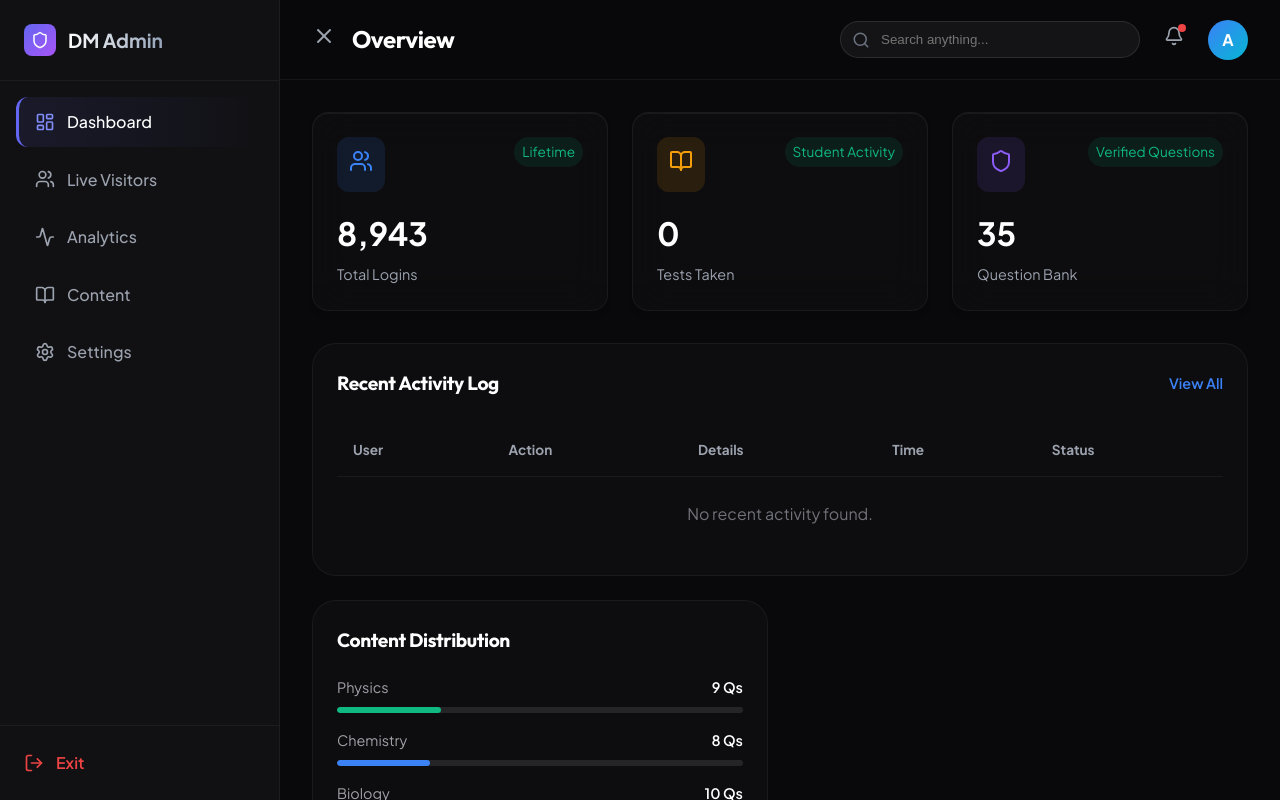
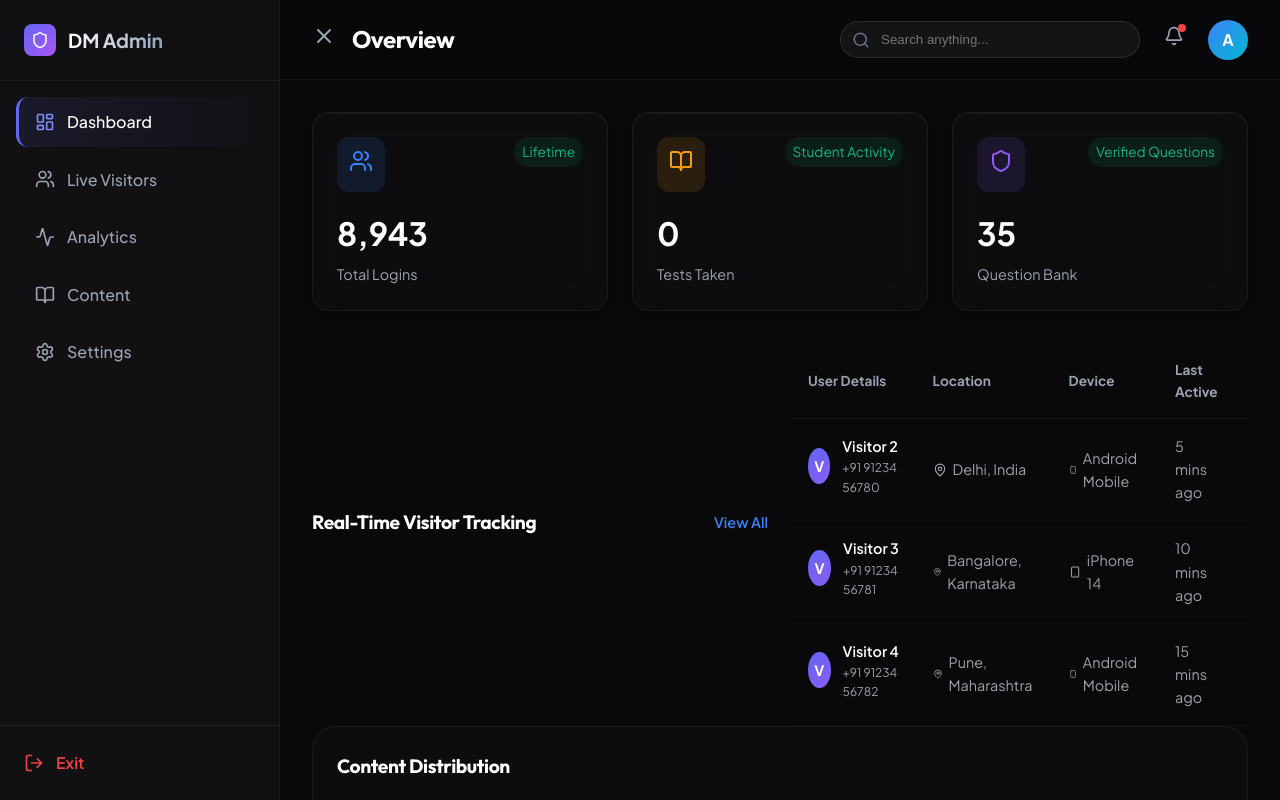
Before and after one commit to harss80/harsh-budhauliya-edtech, a React (Vite) app: page /admin in a window 1280 px wide. Built offline with nearby package versions, Linux system fonts and the light colour scheme.

Commit message:
feat: add real-time user tracking with detailed activity profile modal

```diff
--- a/src/pages/AdminDashboard.jsx
+++ b/src/pages/AdminDashboard.jsx
@@ -30,40 +30,61 @@ const getRealStats = () => {
 };
 
 // --- User Activity Aggregator ---
-const getActivityLog = () => {
+// --- User Activity Aggregator ---
+const getTrackedUsers = () => {
     const history = JSON.parse(localStorage.getItem('digimentors_test_history') || '[]');
     const currentUser = JSON.parse(localStorage.getItem('digimentors_current_user') || 'null');
 
-    const logs = [];
+    // Simulate a database of users based on local session + history
+    // in a real app, this would fetch from a backend API
+    const users = [];
 
-    // Add Login Entry if user exists
     if (currentUser) {
-        logs.push({
-            id: 'LOGIN-001',
-            user: currentUser.name || 'User',
-            action: 'Logged In',
-            details: 'Session Active',
-            time: 'Recently',
+        users.push({
+            id: 'USR-REAL-01',
+            name: currentUser.name || 'Admin User',
+            email: currentUser.email || 'admin@digimentors.in',
+            phone: currentUser.phone || '+91 98765 43210',
+            location: 'Mumbai, Maharashtra, India',
+            device: 'Windows PC (Chrome)',
+            lastActive: 'Now',
             status: 'Online',
-            type: 'auth'
+            clicks: [
+                { page: '/admin', element: 'Dashboard Tab', time: 'Just now' },
+                { page: '/dashboard', element: 'View Analysis', time: '5 mins ago' },
+                { page: '/test-player', element: 'Submit Test', time: '1 hour ago' }
+            ],
+            tests: history.map(h => ({ name: h.name, score: h.score, date: h.date }))
         });
     }
 
-    // Add recent test attempts
-    history.slice(0, 5).forEach((test, idx) => {
-        logs.push({
-            id: `TEST-${idx}`,
-            user: currentUser?.name || 'User',
-            action: 'Attempted Test',
-            details: `${test.name} - Score: ${test.score}`,
-            time: test.date || 'Unknown',
-            status: 'Completed',
-            type: 'test'
+    // Add some simulated "Other" visitors for demonstration
+    // These represent other people "currently on the site"
+    const demoLocations = [
+        'Delhi, India', 'Bangalore, Karnataka', 'Pune, Maharashtra', 'Hyderabad, Telangana'
+    ];
+
+    for (let i = 0; i < 3; i++) {
+        users.push({
+            id: `USR-DEMO-${i}`,
+            name: `Visitor ${i + 2}`,
+            email: `visitor${i + 2}@gmail.com`,
+            phone: `+91 91234 5678${i}`,
+            location: demoLocations[i % demoLocations.length],
+            device: i % 2 === 0 ? 'Android Mobile' : 'iPhone 14',
+            lastActive: `${(i + 1) * 5} mins ago`,
+            status: 'Active',
+            clicks: [
+                { page: '/courses', element: 'JEE Main Course', time: '2 mins ago' },
+                { page: '/home', element: 'Hero Banner', time: '10 mins ago' }
+            ],
+            tests: []
         });
-    });
+    }
 
-    return logs;
+    return users;
 };
+
 
 // Calculate Subject Distribution
 const getSubjectStats = () => {
@@ -80,15 +101,18 @@ const AdminDashboard = () => {
     const [activeTab, setActiveTab] = useState('dashboard');
     const [isSidebarOpen, setSidebarOpen] = useState(true);
     const [realData, setRealData] = useState(getRealStats());
-    const [activityLog, setActivityLog] = useState(getActivityLog());
+    const [trackedUsers, setTrackedUsers] = useState(getTrackedUsers());
+    const [selectedUser, setSelectedUser] = useState(null); // For Detail View
     const [subjectStats, setSubjectStats] = useState(getSubjectStats());
     const [isMobile, setIsMobile] = useState(window.innerWidth <= 1024);
+
 
     // Initial Data Load
     useEffect(() => {
         const data = getRealStats();
         setRealData(data);
-        setActivityLog(getActivityLog());
+        setRealData(data);
+        setTrackedUsers(getTrackedUsers());
         setSubjectStats(getSubjectStats());
     }, []);
 
@@ -110,7 +134,7 @@ const AdminDashboard = () => {
         const interval = setInterval(() => {
             // Only update counts based on local storage changes if needed
             // Currently just static refresher for "Time" or "Status" if we had real backend
-            setActivityLog(getActivityLog());
+            setTrackedUsers(getTrackedUsers());
         }, 10000);
         return () => clearInterval(interval);
     }, []);
@@ -289,9 +313,8 @@ const AdminDashboard = () => {
                     <div style={{ display: 'grid', gridTemplateColumns: 'repeat(auto-fit, minmax(400px, 1fr))', gap: '24px' }}>
 
                         {/* Live Visitor Map / Activity */}
-                        <div style={{ background: 'rgba(255,255,255,0.02)', borderRadius: '24px', border: '1px solid rgba(255,255,255,0.05)', padding: '24px', gridColumn: 'span 2' }}>
                         <div style={{ display: 'flex', justifyContent: 'space-between', alignItems: 'center', marginBottom: '24px' }}>
-                                <h3 style={{ fontSize: '1.2rem', fontWeight: '700' }}>Recent Activity Log</h3>
+                            <h3 style={{ fontSize: '1.2rem', fontWeight: '700' }}>Real-Time Visitor Tracking</h3>
                             <button className="btn-reset" style={{ color: '#3b82f6', fontSize: '0.9rem', fontWeight: '600' }}>View All</button>
                         </div>
 
@@ -299,48 +322,127 @@ const AdminDashboard = () => {
                             <table style={{ width: '100%', borderCollapse: 'collapse' }}>
                                 <thead>
                                     <tr style={{ color: '#9ca3af', fontSize: '0.85rem', textAlign: 'left', borderBottom: '1px solid rgba(255,255,255,0.05)' }}>
-                                            <th style={{ padding: '16px' }}>User</th>
+                                        <th style={{ padding: '16px' }}>User Details</th>
+                                        <th style={{ padding: '16px' }}>Location</th>
+                                        <th style={{ padding: '16px' }}>Device</th>
+                                        <th style={{ padding: '16px' }}>Last Active</th>
                                         <th style={{ padding: '16px' }}>Action</th>
-                                            <th style={{ padding: '16px' }}>Details</th>
-                                            <th style={{ padding: '16px' }}>Time</th>
-                                            <th style={{ padding: '16px' }}>Status</th>
                                     </tr>
                                 </thead>
                                 <tbody>
-                                        {activityLog.length === 0 ? (
-                                            <tr>
-                                                <td colSpan="5" style={{ padding: '24px', textAlign: 'center', color: '#71717a' }}>No recent activity found.</td>
-                                            </tr>
-                                        ) : (
-                                            activityLog.map((log, idx) => (
-                                                <tr key={idx} style={{ borderBottom: '1px solid rgba(255,255,255,0.02)', fontSize: '0.9rem' }}>
+                                    {trackedUsers.map((user, idx) => (
+                                        <tr key={idx} style={{ borderBottom: '1px solid rgba(255,255,255,0.02)', fontSize: '0.9rem', cursor: 'pointer', transition: 'background 0.2s' }}
+                                            onClick={() => setSelectedUser(user)}
+                                            className="hover:bg-white/5"
+                                        >
                                             <td style={{ padding: '16px', display: 'flex', alignItems: 'center', gap: '12px' }}>
-                                                        <div style={{ width: '32px', height: '32px', borderRadius: '50%', background: '#3f3f46', display: 'flex', alignItems: 'center', justifyContent: 'center', fontSize: '0.8rem', fontWeight: '700' }}>
-                                                            {log.user.charAt(0)}
+                                                <div style={{ width: '36px', height: '36px', borderRadius: '50%', background: 'linear-gradient(135deg, #6366f1, #8b5cf6)', display: 'flex', alignItems: 'center', justifyContent: 'center', fontSize: '0.9rem', fontWeight: '700' }}>
+                                                    {user.name.charAt(0)}
                                                 </div>
                                                 <div>
-                                                            <div style={{ fontWeight: '600' }}>{log.user}</div>
-                                                            <div style={{ fontSize: '0.75rem', color: '#71717a' }}>{log.id}</div>
+                                                    <div style={{ fontWeight: '600' }}>{user.name}</div>
+                                                    <div style={{ fontSize: '0.75rem', color: '#a1a1aa' }}>{user.phone}</div>
                                                 </div>
                                             </td>
-                                                    <td style={{ padding: '16px', fontWeight: '600', color: log.type === 'auth' ? '#10b981' : '#f59e0b' }}>{log.action}</td>
-                                                    <td style={{ padding: '16px', color: '#a1a1aa' }}>{log.details}</td>
-                                                    <td style={{ padding: '16px', color: '#a1a1aa' }}>{log.time}</td>
+                                            <td style={{ padding: '16px', color: '#a1a1aa' }}>
+                                                <div style={{ display: 'flex', alignItems: 'center', gap: '6px' }}>
+                                                    <MapPin size={14} /> {user.location}
+                                                </div>
+                                            </td>
+                                            <td style={{ padding: '16px', color: '#a1a1aa' }}>
+                                                <div style={{ display: 'flex', alignItems: 'center', gap: '6px' }}>
+                                                    <Smartphone size={14} /> {user.device}
+                                                </div>
+                                            </td>
+                                            <td style={{ padding: '16px', color: '#a1a1aa' }}>{user.lastActive}</td>
                                             <td style={{ padding: '16px' }}>
-                                                        <span style={{
-                                                            padding: '4px 10px', borderRadius: '100px', fontSize: '0.75rem', fontWeight: '600',
-                                                            background: 'rgba(255,255,255,0.1)', color: 'white'
-                                                        }}>
-                                                            {log.status}
-                                                        </span>
+                                                <button className="btn-reset" style={{ padding: '6px 12px', background: 'rgba(59, 130, 246, 0.1)', color: '#3b82f6', borderRadius: '6px', fontSize: '0.8rem', fontWeight: '600' }}>
+                                                    View Profile
+                                                </button>
                                             </td>
                                         </tr>
-                                            ))
-                                        )}
+                                    ))}
                                 </tbody>
                             </table>
                         </div>
                     </div>
+
+                    {/* User Detail Modal */}
+                    <AnimatePresence>
+                        {selectedUser && (
+                            <div style={{ position: 'fixed', inset: 0, zIndex: 100, background: 'rgba(0,0,0,0.6)', backdropFilter: 'blur(5px)', display: 'flex', alignItems: 'center', justifyContent: 'center', padding: '24px' }} onClick={() => setSelectedUser(null)}>
+                                <motion.div
+                                    initial={{ opacity: 0, scale: 0.95 }}
+                                    animate={{ opacity: 1, scale: 1 }}
+                                    exit={{ opacity: 0, scale: 0.95 }}
+                                    style={{ width: '100%', maxWidth: '600px', background: '#18181b', borderRadius: '24px', border: '1px solid rgba(255,255,255,0.1)', overflow: 'hidden', boxShadow: '0 25px 50px -12px rgba(0, 0, 0, 0.5)' }}
+                                    onClick={e => e.stopPropagation()}
+                                >
+                                    <div style={{ padding: '24px', borderBottom: '1px solid rgba(255,255,255,0.05)', display: 'flex', justifyContent: 'space-between', alignItems: 'center' }}>
+                                        <h3 style={{ fontSize: '1.25rem', fontWeight: '700' }}>Visitor Profile</h3>
+                                        <button onClick={() => setSelectedUser(null)} className="btn-reset"><X size={24} color="#9ca3af" /></button>
+                                    </div>
+
+                                    <div style={{ padding: '24px', maxHeight: '70vh', overflowY: 'auto' }}>
+                                        <div style={{ display: 'flex', alignItems: 'center', gap: '16px', marginBottom: '24px' }}>
+                                            <div style={{ width: '64px', height: '64px', borderRadius: '50%', background: 'linear-gradient(135deg, #6366f1, #8b5cf6)', display: 'flex', alignItems: 'center', justifyContent: 'center', fontSize: '1.5rem', fontWeight: '700' }}>
+                                                {selectedUser.name.charAt(0)}
+                                            </div>
+                                            <div>
+                                                <div style={{ fontSize: '1.5rem', fontWeight: '700' }}>{selectedUser.name}</div>
+                                                <div style={{ color: '#a1a1aa' }}>{selectedUser.email}</div>
+                                                <div style={{ color: '#a1a1aa', fontSize: '0.9rem' }}>{selectedUser.phone}</div>
+                                            </div>
+                                        </div>
+
+                                        <div style={{ display: 'grid', gridTemplateColumns: '1fr 1fr', gap: '16px', marginBottom: '32px' }}>
+                                            <div style={{ padding: '16px', background: 'rgba(255,255,255,0.02)', borderRadius: '12px', border: '1px solid rgba(255,255,255,0.05)' }}>
+                                                <div style={{ color: '#9ca3af', fontSize: '0.85rem', marginBottom: '4px' }}>Location</div>
+                                                <div style={{ fontWeight: '500' }}>{selectedUser.location}</div>
+                                            </div>
+                                            <div style={{ padding: '16px', background: 'rgba(255,255,255,0.02)', borderRadius: '12px', border: '1px solid rgba(255,255,255,0.05)' }}>
+                                                <div style={{ color: '#9ca3af', fontSize: '0.85rem', marginBottom: '4px' }}>Device</div>
+                                                <div style={{ fontWeight: '500' }}>{selectedUser.device}</div>
+                                            </div>
+                                        </div>
+
+                                        <h4 style={{ fontSize: '1rem', fontWeight: '600', marginBottom: '16px', color: '#60a5fa' }}>Click History (Recent Actions)</h4>
+                                        <div style={{ display: 'flex', flexDirection: 'column', gap: '12px', marginBottom: '32px' }}>
+                                            {selectedUser.clicks.map((click, i) => (
+                                                <div key={i} style={{ display: 'flex', alignItems: 'center', justifyContent: 'space-between', padding: '12px', background: 'rgba(255,255,255,0.02)', borderRadius: '8px' }}>
+                                                    <div style={{ display: 'flex', alignItems: 'center', gap: '12px' }}>
+                                                        <div style={{ width: '6px', height: '6px', borderRadius: '50%', background: '#60a5fa' }}></div>
+                                                        <div>
+                                                            <div style={{ fontWeight: '500', fontSize: '0.9rem' }}>Clicked {click.element}</div>
+                                                            <div style={{ fontSize: '0.75rem', color: '#71717a' }}>Page: {click.page}</div>
+                                                        </div>
+                                                    </div>
+                                                    <div style={{ fontSize: '0.75rem', color: '#a1a1aa' }}>{click.time}</div>
+                                                </div>
+                                            ))}
+                                        </div>
+
+                                        <h4 style={{ fontSize: '1rem', fontWeight: '600', marginBottom: '16px', color: '#f59e0b' }}>Test Performance</h4>
+                                        {selectedUser.tests.length === 0 ? (
+                                            <div style={{ color: '#71717a', fontSize: '0.9rem' }}>No tests attempted yet.</div>
+                                        ) : (
+                                            <div style={{ display: 'flex', flexDirection: 'column', gap: '12px' }}>
+                                                {selectedUser.tests.map((test, i) => (
+                                                    <div key={i} style={{ display: 'flex', alignItems: 'center', justifyContent: 'space-between', padding: '12px', background: 'rgba(255,255,255,0.02)', borderRadius: '8px' }}>
+                                                        <div>
+                                                            <div style={{ fontWeight: '500', fontSize: '0.9rem' }}>{test.name}</div>
+                                                            <div style={{ fontSize: '0.75rem', color: '#71717a' }}>{test.date}</div>
+                                                        </div>
+                                                        <div style={{ fontWeight: '700', color: '#10b981' }}>{test.score}</div>
+                                                    </div>
+                                                ))}
+                                            </div>
+                                        )}
+                                    </div>
+                                </motion.div>
+                            </div>
+                        )}
+                    </AnimatePresence>
 
                     {/* Real System Stats & Tools */}
                     <div style={{ display: 'flex', flexDirection: 'column', gap: '24px' }}>
@@ -387,7 +489,6 @@ const AdminDashboard = () => {
                 </div>
             </div>
         </div>
-        </div>
     );
 };
 
```
Lines whose indentation alone changed are shown as unchanged.
